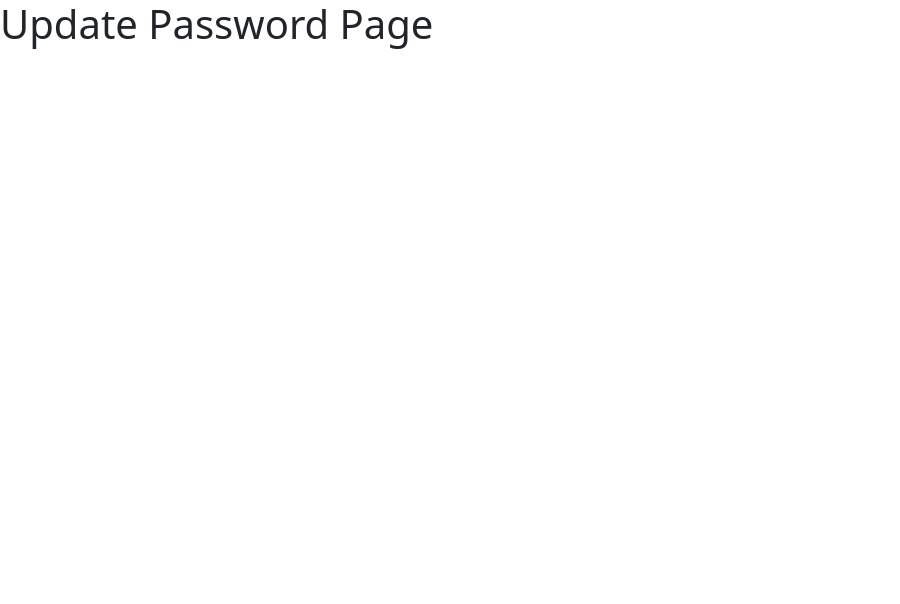
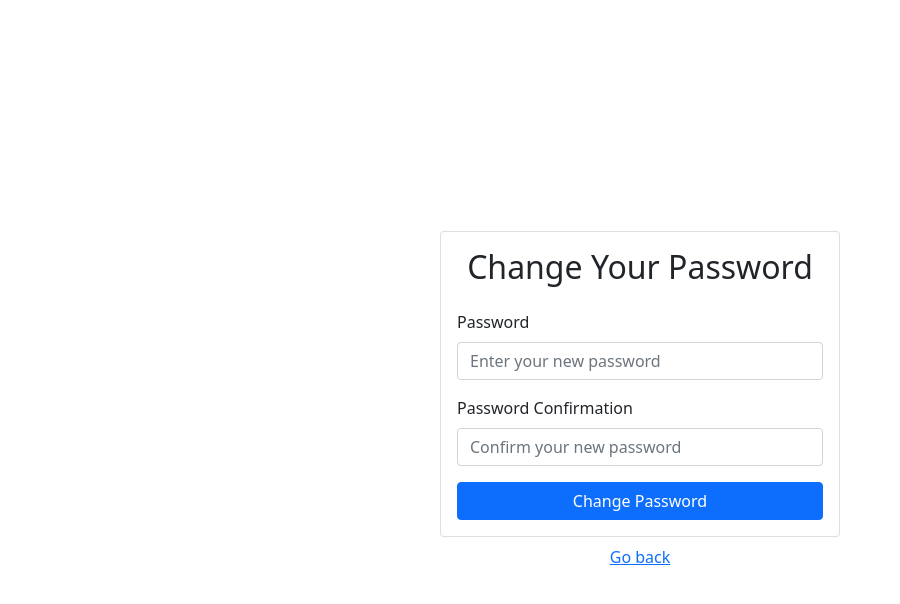
Before and after one commit to ZimmAgu/storage-cloud, a React (Create React App) app: page /change_password in a window 1280 px wide. Shown: the top 604 px of the page, without its empty margins (0-900 px from the left). Built offline with nearby package versions, Linux system fonts and the light colour scheme; no server answers; sample sign-in values are in the browser's storage.

Commit message:
Update password page is finished

```diff
--- a/src/firebaseAuth/authorization.js
+++ b/src/firebaseAuth/authorization.js
@@ -39,6 +39,10 @@ function AuthorizationProvider({children}) { // Whatever props are passed to thi
         return currentUser.updateEmail(email)
     }
 
+    function updateUserPassword(password) {
+        return currentUser.updatePassword(password)
+    }
+
 
 
     useEffect(() => {
@@ -60,7 +64,8 @@ function AuthorizationProvider({children}) { // Whatever props are passed to thi
         logUserIn,
         logUserOut,
         resetUserPassword,
-        updateUserEmail
+        updateUserEmail,
+        updateUserPassword
     } // This provider will use this to pass the state of the current user to all descendants
 
 
--- a/src/myComponents/UpdateEmail.js
+++ b/src/myComponents/UpdateEmail.js
@@ -2,27 +2,28 @@ import {React, useRef, useState} from 'react';
 import {Alert, Button, Card, Container, Form} from 'react-bootstrap'
 import 'bootstrap/dist/css/bootstrap.min.css';
 import {useAuthContext} from '../firebaseAuth/authorization';
-import {Link, useHistory} from 'react-router-dom'
+import {Link} from 'react-router-dom'
 
-function UpdateEmail() {
+function UpdateEmail () {
     // These refs are used so I can get the value of the Email & Passwords in the handle submission function
     const updateEmailRef = useRef();
 
     const {updateUserEmail} = useAuthContext(); // Firebase functionality imported from authorization.js to add a new user to the database
     const [formMessage, setFormMessage] = useState(''); // Will be used to print out an error message to the screen if something goes wrong with sign in
     const [pageIsLoading, setLoadingStatus] = useState(false); // These states will be used to check whether or not the page is still rendering
-    const history = useHistory()
 
     function handleFormSubmission (event) {
         event.preventDefault()
 
         updateUserEmail(updateEmailRef.current.value)
             .then(() => {
+                setLoadingStatus(true);
                 setFormMessage('Your email has been changed')
             })
             .catch(() => {
                 setFormMessage('Could not change email')
             })
+        setLoadingStatus(false);
     }
 
 
--- a/src/myComponents/UpdatePassword.js
+++ b/src/myComponents/UpdatePassword.js
@@ -1,9 +1,65 @@
-import React from 'react'
+import {React, useRef, useState} from 'react';
+import {Alert, Button, Card, Container, Form} from 'react-bootstrap'
+import 'bootstrap/dist/css/bootstrap.min.css';
+import {useAuthContext} from '../firebaseAuth/authorization';
+import {Link} from 'react-router-dom'
 
-function UpdatePassword() {
+function UpdatePassword () {
+    // These refs are used so I can get the value of the Email & Passwords in the handle submission function
+    const updatePasswordRef = useRef();
+    const updatePasswordConfRef = useRef();
+
+    const {updateUserPassword} = useAuthContext(); // Firebase functionality imported from authorization.js to add a new user to the database
+    const [formMessage, setFormMessage] = useState(''); // Will be used to print out an error message to the screen if something goes wrong with sign in
+    const [pageIsLoading, setLoadingStatus] = useState(false); // These states will be used to check whether or not the page is still rendering
+
+    function handleFormSubmission (event) {
+        event.preventDefault()
+
+        if (updatePasswordRef.current.value != updatePasswordConfRef.current.value) {
+            setFormMessage('Passwords do not match')
+            return
+        }
+
+        updateUserPassword(updatePasswordRef.current.value)
+            .then(() => {
+                setLoadingStatus(true);
+                setFormMessage('Your password has been changed')
+            })
+            .catch(() => {
+                setFormMessage('Could not change password')
+            })
+        setLoadingStatus(false);
+    }
+
     return (
         <>
-            <h1>Update Password Page</h1>
+             <Container className="d-flex justify-content-center align-items-center" style={{minHeight: "100vh"}}>
+                <div className="w-100" style={{maxWidth: "25em"}}>
+                    <Card onSubmit={handleFormSubmission}>
+                        <Card.Body>
+                            <h2 className="text-center mb-4">Change Your Password</h2>
+                            {formMessage && <Alert variant="danger">{formMessage}</Alert>}
+                            <Form>
+                                <Form.Group className="mb-3" id="login_Form_Password">
+                                    <Form.Label>Password</Form.Label>
+                                    <Form.Control type="password" placeholder="Enter your new password" ref={updatePasswordRef} required/>
+                                </Form.Group>
+
+                                <Form.Group className="mb-3" id="login_Form_Password">
+                                    <Form.Label>Password Confirmation</Form.Label>
+                                    <Form.Control type="password" placeholder="Confirm your new password" ref={updatePasswordConfRef} required/>
+                                </Form.Group>
+
+                                <Button className="w-100 " type="submit" disabled={pageIsLoading}>Change Password</Button>
+                            </Form>
+                        </Card.Body>
+                    </Card>
+                    <div className="w-100 text-center mt-2">
+                        <Link to='./'>Go back</Link>
+                    </div>
+                </div>
+            </Container>
         </>
     )
 }
```
